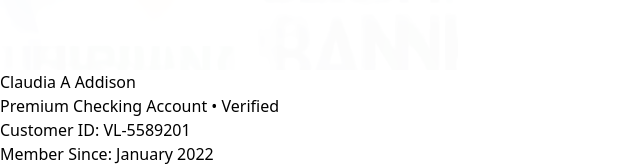
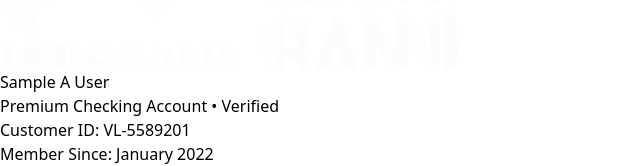
Before and after one commit to DREAMTECH100/velocity-bank, a React (Vite) app: page /account in a window 1280 px wide. Shown: the part 188-354 px from the top of the page, without its empty margins (0-640 px from the left). Built offline with nearby package versions, Linux system fonts and the light colour scheme; sample sign-in values are in the browser's storage.

Commit message:
Account.jsx updated

```diff
--- a/src/pages/Account.jsx
+++ b/src/pages/Account.jsx
@@ -4,7 +4,7 @@ import { useState } from "react";
 export default function Account() {
   const [copied, setCopied] = useState("");
 
-  const accountData = {
+  const baseAccountData = {
     firstName: "Claudia",
     middleName: "A",
     lastName: "Addison",
@@ -17,6 +17,28 @@ export default function Account() {
     memberSince: "January 2022",
     customerId: "VL-5589201",
   };
+
+  // Dashboard's Settings panel saves edited name/avatar fields to
+  // localStorage under "userProfile". Read that here too so a name
+  // change made on the Dashboard is reflected on this page as well,
+  // instead of this page always showing its own hardcoded name.
+  const loadAccountData = () => {
+    try {
+      const stored = localStorage.getItem("userProfile");
+      if (!stored) return baseAccountData;
+      const parsed = JSON.parse(stored);
+      return {
+        ...baseAccountData,
+        firstName: parsed.firstName ?? baseAccountData.firstName,
+        middleName: parsed.middleName ?? baseAccountData.middleName,
+        lastName: parsed.lastName ?? baseAccountData.lastName,
+      };
+    } catch {
+      return baseAccountData;
+    }
+  };
+
+  const [accountData] = useState(loadAccountData);
 
   const [showNotice, setShowNotice] = useState(false);
 
```
Lines whose indentation alone changed are shown as unchanged.
